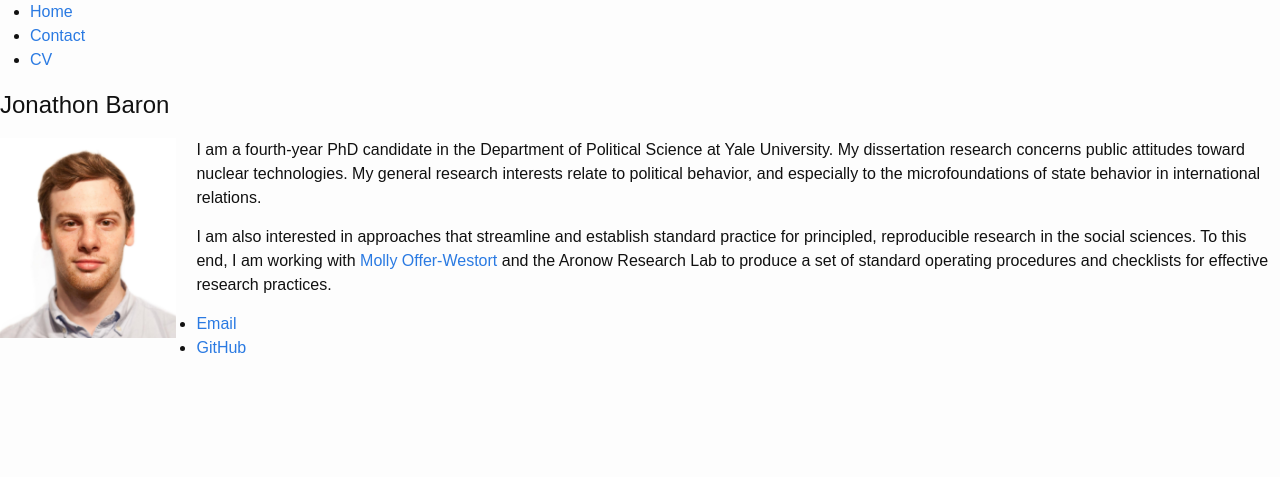
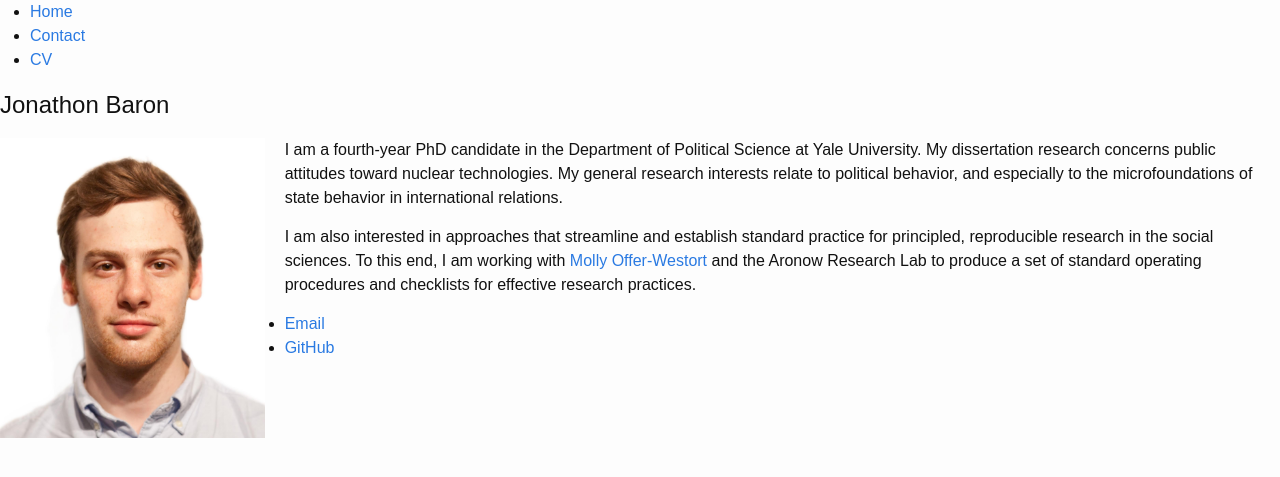
Before and after one commit to jonathonbaron/jonathonbaron.github.io, a Jekyll site: the page built from index.md, in a window 1280 px wide. Shown: the top 477 px of the page. Built offline with Jekyll 4.4.1, drawn with Linux system fonts in a browser that asks for light colours.

Commit message:
Update index.md

```diff
--- a/index.md
+++ b/index.md
@@ -4,7 +4,7 @@
 date:   2016-12-19
 ---
 
-<img style="float: left; height: 200px; margin: 0 20px 10px 0" src="/assets/baron_photo.jpg" alt="pic" />
+<img style="float: left; height: 300px; margin: 0 20px 10px 0" src="/assets/baron_photo.jpg" alt="pic" />
 
 I am a fourth-year PhD candidate in the Department of Political Science at Yale University. My dissertation research concerns public attitudes toward nuclear technologies. My general research interests relate to political behavior, and especially to the microfoundations of state behavior in international relations.
 
```
